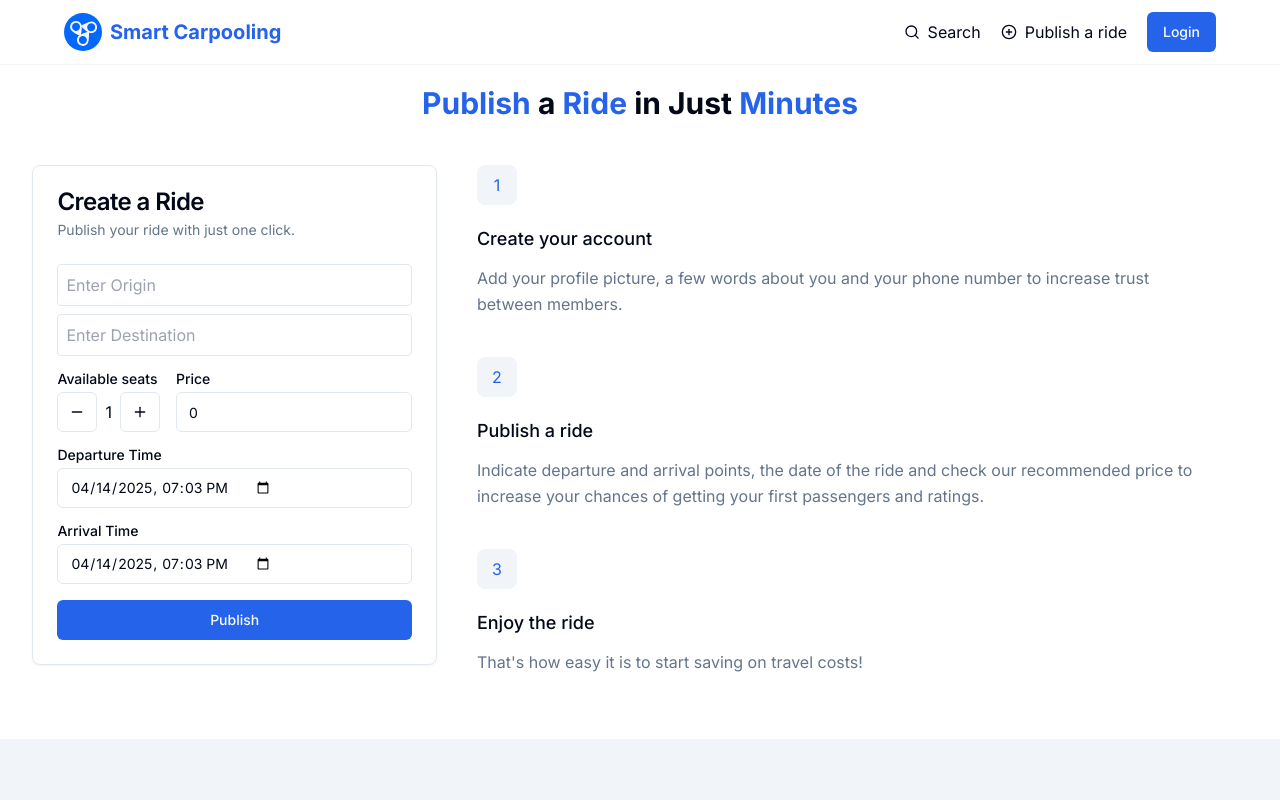
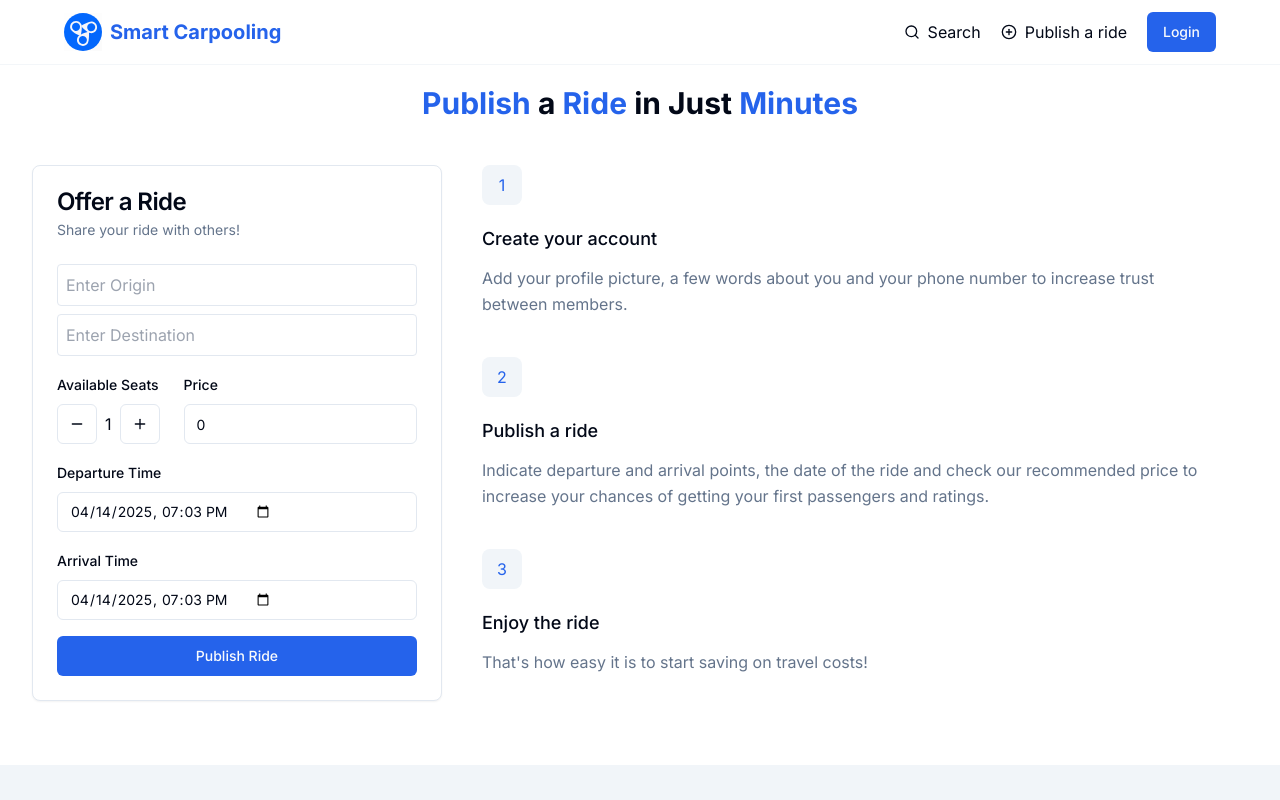
Before and after one commit to biradar-vilohith-patil/smart-Carpooling, a React (Vite) app in the folder client/: page /offer-seat in a window 1280 px wide. Shown: the top 800 px of the page. Built offline with nearby package versions, Linux system fonts and the light colour scheme.

Commit message:
Update PublishCard.jsx

```diff
--- a/client/src/components/PublishCard.jsx
+++ b/client/src/components/PublishCard.jsx
@@ -4,14 +4,14 @@ import { Card, CardContent, CardDescription, CardHeader, CardTitle } from "@/com
 import { Form, FormControl, FormField, FormItem, FormLabel, FormMessage } from "@/components/ui/form";
 import { Input } from "@/components/ui/input";
 import { zodResolver } from "@hookform/resolvers/zod";
-import axios from "axios";
-import { Minus, Plus } from "lucide-react";
 import { useForm } from "react-hook-form";
 import { z } from "zod";
 import { Toaster } from "./ui/sonner";
 import { toast } from "sonner";
 import OSMAutocomplete from "@/components/OSMAutocomplete";
-import MapView from "@/components/MapView"; // 🗺️ ADD THIS
+import MapView from "@/components/MapView"; // if you have map feature
+import axios from "axios";
+import { Minus, Plus } from "lucide-react";
 
 const apiUri = import.meta.env.VITE_REACT_API_URI;
 
@@ -38,7 +38,7 @@ const PublishCard = () => {
 
   const onSubmit = async (data) => {
     if (!origin || !destination) {
-      toast("Please select both origin and destination");
+      toast.error("Please select both Origin and Destination!");
       return;
     }
 
@@ -57,40 +57,51 @@ const PublishCard = () => {
         endTime: data.endTime,
         price: data.price
       };
+
       await axios.post(`${apiUri}/rides`, body, { withCredentials: true });
-      toast("The ride has been created");
+
+      toast.success("Ride published successfully!");
       form.reset();
       setOrigin(null);
       setDestination(null);
     } catch (error) {
-      console.error("POST request failed:", error);
+      console.error("Ride publish failed:", error);
+      toast.error("Failed to publish ride. Try again.");
     }
   };
 
   return (
     <Card className="w-full max-w-md mx-auto">
       <CardHeader>
-        <CardTitle>Create a Ride</CardTitle>
-        <CardDescription>Publish your ride with just one click.</CardDescription>
+        <CardTitle>Offer a Ride</CardTitle>
+        <CardDescription>Share your ride with others!</CardDescription>
       </CardHeader>
       <CardContent>
 
-        {/* Autocomplete inputs */}
+        {/* Location Inputs */}
         <div className="space-y-2 mb-4">
-          <OSMAutocomplete placeholder="Enter Origin" onSelect={setOrigin} />
-          <OSMAutocomplete placeholder="Enter Destination" onSelect={setDestination} />
+          <OSMAutocomplete placeholder="Enter Origin" onSelect={(selected) => setOrigin(selected)} />
+          <OSMAutocomplete placeholder="Enter Destination" onSelect={(selected) => setDestination(selected)} />
         </div>
 
+        {/* Show Map Preview if Needed */}
+        {origin && destination && (
+          <div className="my-4">
+            <MapView origin={[origin.lat, origin.lng]} destination={[destination.lat, destination.lng]} />
+          </div>
+        )}
+
         <Form {...form}>
-          <form onSubmit={form.handleSubmit(onSubmit)} className="grid w-full items-center gap-4">
+          <form onSubmit={form.handleSubmit(onSubmit)} className="grid gap-4">
 
-            <div className="flex gap-4">
+            {/* Seat Count */}
+            <div className="flex gap-6">
               <FormField
                 control={form.control}
                 name="seat"
                 render={({ field }) => (
-                  <FormItem className="flex flex-col space-y-1.5">
-                    <FormLabel>Available seats</FormLabel>
+                  <FormItem>
+                    <FormLabel>Available Seats</FormLabel>
                     <FormControl>
                       <div className="flex gap-2 items-center">
                         <Button variant="outline" size="icon" type="button" onClick={() => field.value > 1 && field.onChange(field.value - 1)}>
@@ -107,14 +118,20 @@ const PublishCard = () => {
                 )}
               />
 
+              {/* Price */}
               <FormField
                 control={form.control}
                 name="price"
                 render={({ field }) => (
-                  <FormItem className="flex flex-col space-y-1.5">
+                  <FormItem>
                     <FormLabel>Price</FormLabel>
                     <FormControl>
-                      <Input placeholder="Price" min="0" {...field} onChange={(e) => field.onChange(Number(e.target.value))} />
+                      <Input
+                        type="number"
+                        placeholder="Price"
+                        {...field}
+                        onChange={(e) => field.onChange(Number(e.target.value))}
+                      />
                     </FormControl>
                     <FormMessage />
                   </FormItem>
@@ -122,51 +139,49 @@ const PublishCard = () => {
               />
             </div>
 
+            {/* Departure Time */}
             <FormField
               control={form.control}
               name="startTime"
               render={({ field }) => (
-                <FormItem className="flex flex-col space-y-1.5">
+                <FormItem>
                   <FormLabel>Departure Time</FormLabel>
                   <FormControl>
-                    <Input type="datetime-local"
+                    <Input
+                      type="datetime-local"
                       value={field.value ? new Date(field.value).toISOString().slice(0, 16) : ""}
-                      onChange={(e) => field.onChange(new Date(e.target.value))} />
+                      onChange={(e) => field.onChange(new Date(e.target.value))}
+                    />
                   </FormControl>
                   <FormMessage />
                 </FormItem>
               )}
             />
 
+            {/* Arrival Time */}
             <FormField
               control={form.control}
               name="endTime"
               render={({ field }) => (
-                <FormItem className="flex flex-col space-y-1.5">
+                <FormItem>
                   <FormLabel>Arrival Time</FormLabel>
                   <FormControl>
-                    <Input type="datetime-local"
+                    <Input
+                      type="datetime-local"
                       value={field.value ? new Date(field.value).toISOString().slice(0, 16) : ""}
-                      onChange={(e) => field.onChange(new Date(e.target.value))} />
+                      onChange={(e) => field.onChange(new Date(e.target.value))}
+                    />
                   </FormControl>
                   <FormMessage />
                 </FormItem>
               )}
             />
 
-            <Button type="submit">Publish</Button>
+            {/* Submit */}
+            <Button type="submit" className="w-full">Publish Ride</Button>
           </form>
         </Form>
 
-        {/* Show map preview */}
-        {origin && destination && (
-          <div className="mt-4">
-            <MapView
-              origin={[origin.lat, origin.lng]}
-              destination={[destination.lat, destination.lng]}
-            />
-          </div>
-        )}
       </CardContent>
       <Toaster />
     </Card>
```
